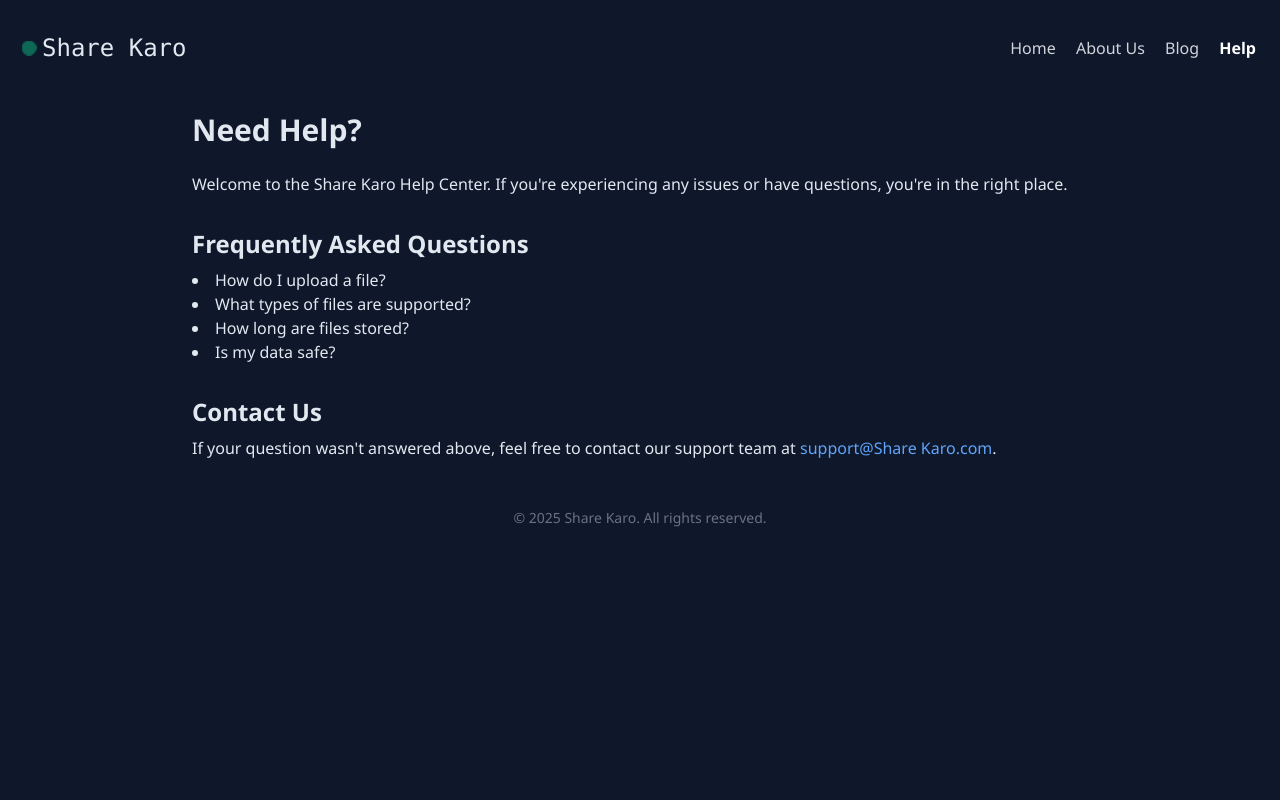
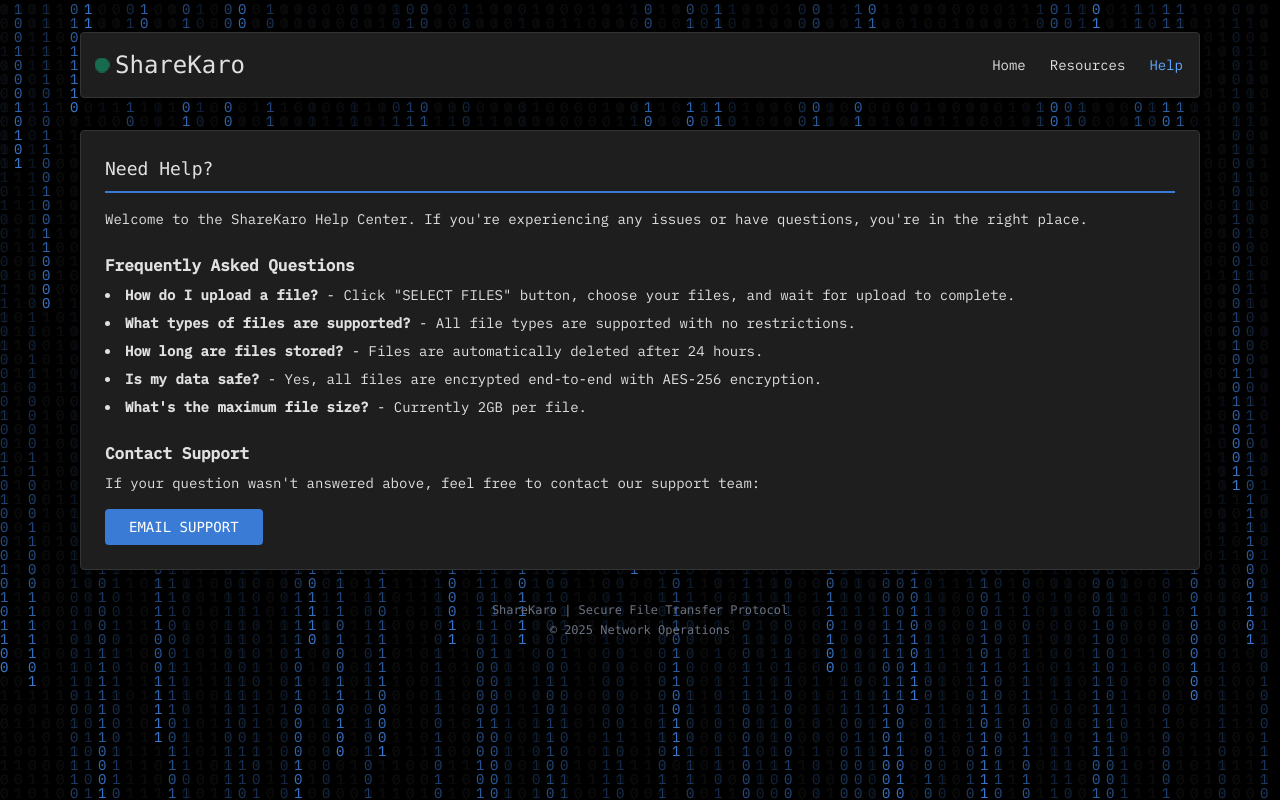
Before and after one commit to sidmaharana/Share-Karo, a website: page public/Help.html in a window 1280 px wide. Drawn offline with nearby package versions, Linux system fonts and the light colour scheme.

Commit message:
Update Help.html

```diff
--- a/public/Help.html
+++ b/public/Help.html
@@ -3,15 +3,32 @@
 <head>
   <meta charset="UTF-8" />
   <meta name="viewport" content="width=device-width, initial-scale=1.0" />
-  <title>Help | Share Karo</title>
+  <title>Help | ShareKaro</title>
   <link href="https://cdn.jsdelivr.net/npm/tailwindcss@2.2.19/dist/tailwind.min.css" rel="stylesheet">
+  <link href="https://fonts.googleapis.com/css2?family=IBM+Plex+Mono:wght@400;500&display=swap" rel="stylesheet">
   <style>
     body {
-      background-color: #0f172a;
-      color: #e2e8f0;
-      font-family: 'Segoe UI', Tahoma, Geneva, Verdana, sans-serif;
+      background: #121212;
+      color: #e0e0e0;
+      font-family: 'IBM Plex Mono', 'Courier New', monospace;
+      overflow-x: hidden;
     }
-
+    canvas {
+      position: fixed;
+      top: 0;
+      left: 0;
+      z-index: 0;
+      pointer-events: none;
+    }
+    .panel {
+      background: #1e1e1e;
+      border: 1px solid #333;
+      border-radius: 4px;
+      box-shadow: 0 2px 4px rgba(0,0,0,0.3);
+      z-index: 10;
+      position: relative;
+    }
+    .header-accent { border-bottom: 2px solid #3a7bd5; }
     .status-indicator {
       width: 10px;
       height: 10px;
@@ -19,54 +36,104 @@
       background-color: #10b981;
       animation: pulse 2s infinite;
     }
-
     @keyframes pulse {
-      0%, 100% {
-        opacity: 1;
-        transform: scale(1);
+      0%, 100% { opacity: 1; transform: scale(1); }
+      50% { opacity: 0.5; transform: scale(1.5); }
     }
-      50% {
-        opacity: 0.5;
-        transform: scale(1.5);
+    .btn-primary {
+      background: #3a7bd5; color: white; transition: all 0.2s;
     }
-    }
+    .btn-primary:hover { background: #2c5fb3; }
   </style>
 </head>
-<body class="min-h-screen px-6 py-8">
+<body class="min-h-screen">
+  <canvas id="matrixCanvas" class="w-full h-full"></canvas>
+
+  <div class="container mx-auto px-4 py-8 max-w-6xl relative z-10">
     <!-- Header -->
-  <header class="flex items-center justify-between mb-12">
+    <header class="mb-8 panel p-4">
+      <div class="flex justify-between items-center">
         <div class="flex items-center space-x-2">
           <div class="status-indicator"></div>
-      <h1 class="text-2xl font-mono font-medium">Share Karo</h1>
+          <h1 class="text-2xl font-mono font-medium">ShareKaro</h1>
         </div>
-    <nav class="space-x-4">
-      <a href="index.html" class="text-gray-300 hover:text-white">Home</a>
-      <a href="about_us.html" class="text-gray-300 hover:text-white">About Us</a>
-      <a href="blog.html" class="text-gray-300 hover:text-white">Blog</a>
-      <a href="help.html" class="text-white font-bold">Help</a>
+        <nav>
+          <ul class="flex space-x-6 text-sm">
+            <li><a href="index.html" class="hover:text-blue-400">Home</a></li>
+            <li class="relative group">
+              <a href="#" class="hover:text-blue-400">Resources</a>
+              <div class="absolute hidden group-hover:block bg-gray-800 p-2 rounded shadow-lg mt-1 w-40">
+                <a href="Blog.html" class="block px-3 py-1 hover:bg-gray-700 rounded text-sm">Blog</a>
+                <a href="About_us.html" class="block px-3 py-1 hover:bg-gray-700 rounded text-sm">About</a>
+              </div>
+            </li>
+            <li><a href="Help.html" class="text-blue-400">Help</a></li>
+          </ul>
         </nav>
+      </div>
     </header>
 
     <!-- Main Help Content -->
-  <main class="max-w-4xl mx-auto">
-    <h2 class="text-3xl font-bold mb-6">Need Help?</h2>
-    <p class="mb-4">Welcome to the Share Karo Help Center. If you're experiencing any issues or have questions, you're in the right place.</p>
+    <main>
+      <section class="panel p-6 mb-6">
+        <div class="header-accent pb-2 mb-4">
+          <h2 class="text-lg font-mono font-medium">Need Help?</h2>
+        </div>
+        <p class="mb-4 text-sm">Welcome to the ShareKaro Help Center. If you're experiencing any issues or have questions, you're in the right place.</p>
 
-    <h3 class="text-2xl font-semibold mt-8 mb-2">Frequently Asked Questions</h3>
-    <ul class="list-disc list-inside mb-6">
-      <li>How do I upload a file?</li>
-      <li>What types of files are supported?</li>
-      <li>How long are files stored?</li>
-      <li>Is my data safe?</li>
+        <h3 class="font-semibold mt-6 mb-2">Frequently Asked Questions</h3>
+        <ul class="list-disc list-inside mb-6 text-sm space-y-2">
+          <li><strong>How do I upload a file?</strong> - Click "SELECT FILES" button, choose your files, and wait for upload to complete.</li>
+          <li><strong>What types of files are supported?</strong> - All file types are supported with no restrictions.</li>
+          <li><strong>How long are files stored?</strong> - Files are automatically deleted after 24 hours.</li>
+          <li><strong>Is my data safe?</strong> - Yes, all files are encrypted end-to-end with AES-256 encryption.</li>
+          <li><strong>What's the maximum file size?</strong> - Currently 2GB per file.</li>
         </ul>
 
-    <h3 class="text-2xl font-semibold mt-8 mb-2">Contact Us</h3>
-    <p>If your question wasn't answered above, feel free to contact our support team at <a href="mailto:support@Share Karo.com" class="text-blue-400 hover:underline">support@Share Karo.com</a>.</p>
+        <h3 class="font-semibold mt-6 mb-2">Contact Support</h3>
+        <p class="text-sm mb-4">If your question wasn't answered above, feel free to contact our support team:</p>
+        <button class="btn-primary font-mono py-2 px-6 rounded text-sm">
+          <a href="mailto:maharana0418@gmail.com">EMAIL SUPPORT</a>
+        </button>
+      </section>
     </main>
 
     <!-- Footer -->
-  <footer class="mt-12 text-center text-gray-500 text-sm">
-    &copy; 2025 Share Karo. All rights reserved.
+    <footer class="mt-8 text-center text-xs text-gray-500 font-mono">
+      <p>ShareKaro | Secure File Transfer Protocol</p>
+      <p class="mt-1">© 2025 Network Operations</p>
     </footer>
+  </div>
+
+  <!-- Matrix Animation -->
+  <script>
+    const canvas = document.getElementById('matrixCanvas');
+    const ctx = canvas.getContext('2d');
+    canvas.width = window.innerWidth;
+    canvas.height = window.innerHeight;
+
+    const letters = '01';
+    const fontSize = 14;
+    const columns = canvas.width / fontSize;
+    const drops = Array.from({ length: columns }).fill(1);
+
+    function draw() {
+      ctx.fillStyle = 'rgba(18, 18, 18, 0.05)';
+      ctx.fillRect(0, 0, canvas.width, canvas.height);
+      ctx.fillStyle = '#3a7bd5';
+      ctx.font = fontSize + 'px IBM Plex Mono';
+      for (let i = 0; i < drops.length; i++) {
+        const text = letters[Math.floor(Math.random() * letters.length)];
+        ctx.fillText(text, i * fontSize, drops[i] * fontSize);
+        if (drops[i] * fontSize > canvas.height && Math.random() > 0.975) drops[i] = 0;
+        drops[i]++;
+      }
+    }
+    setInterval(draw, 35);
+    window.addEventListener('resize', () => {
+      canvas.width = window.innerWidth;
+      canvas.height = window.innerHeight;
+    });
+  </script>
 </body>
 </html>
```
Lines whose indentation alone changed are shown as unchanged.
